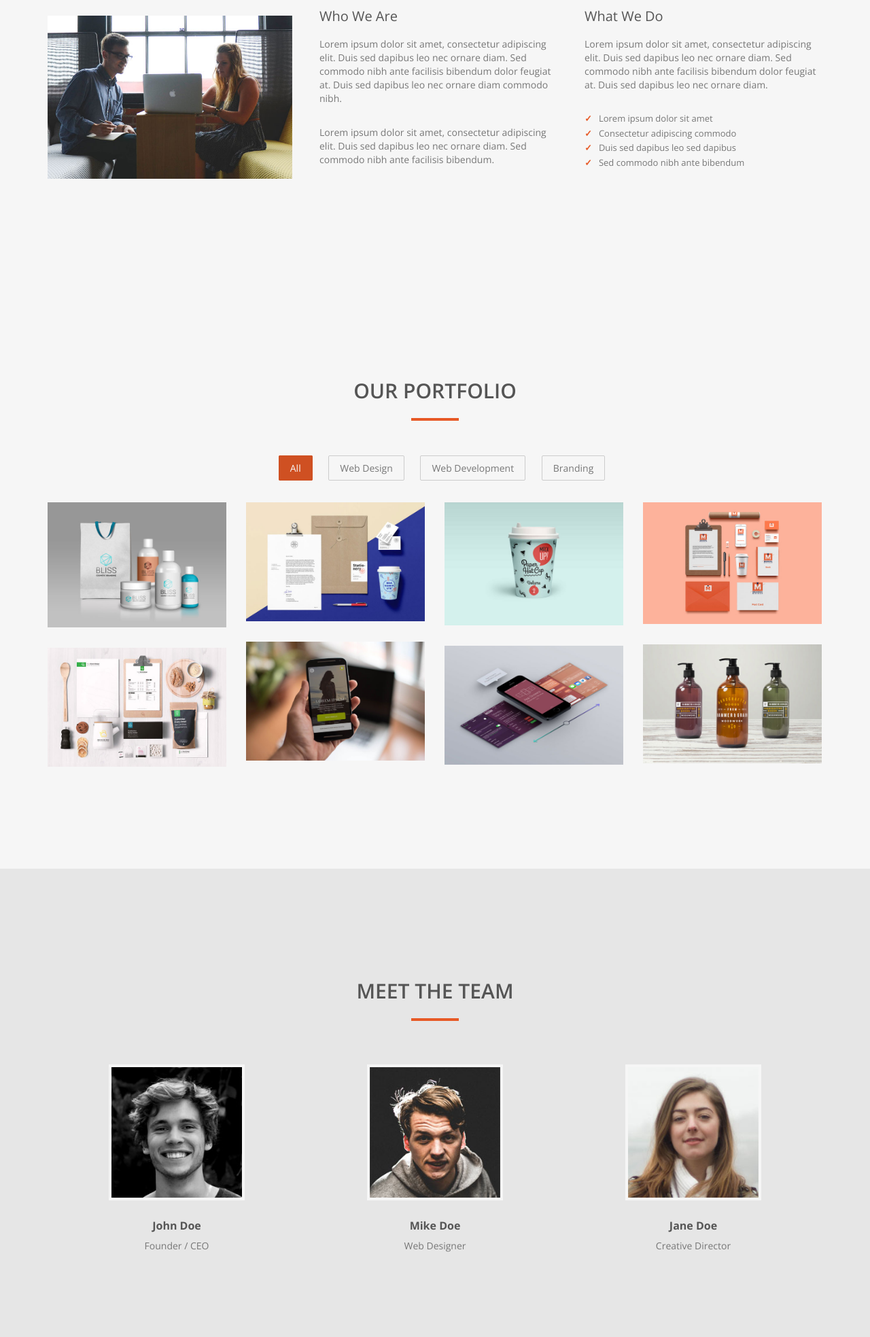
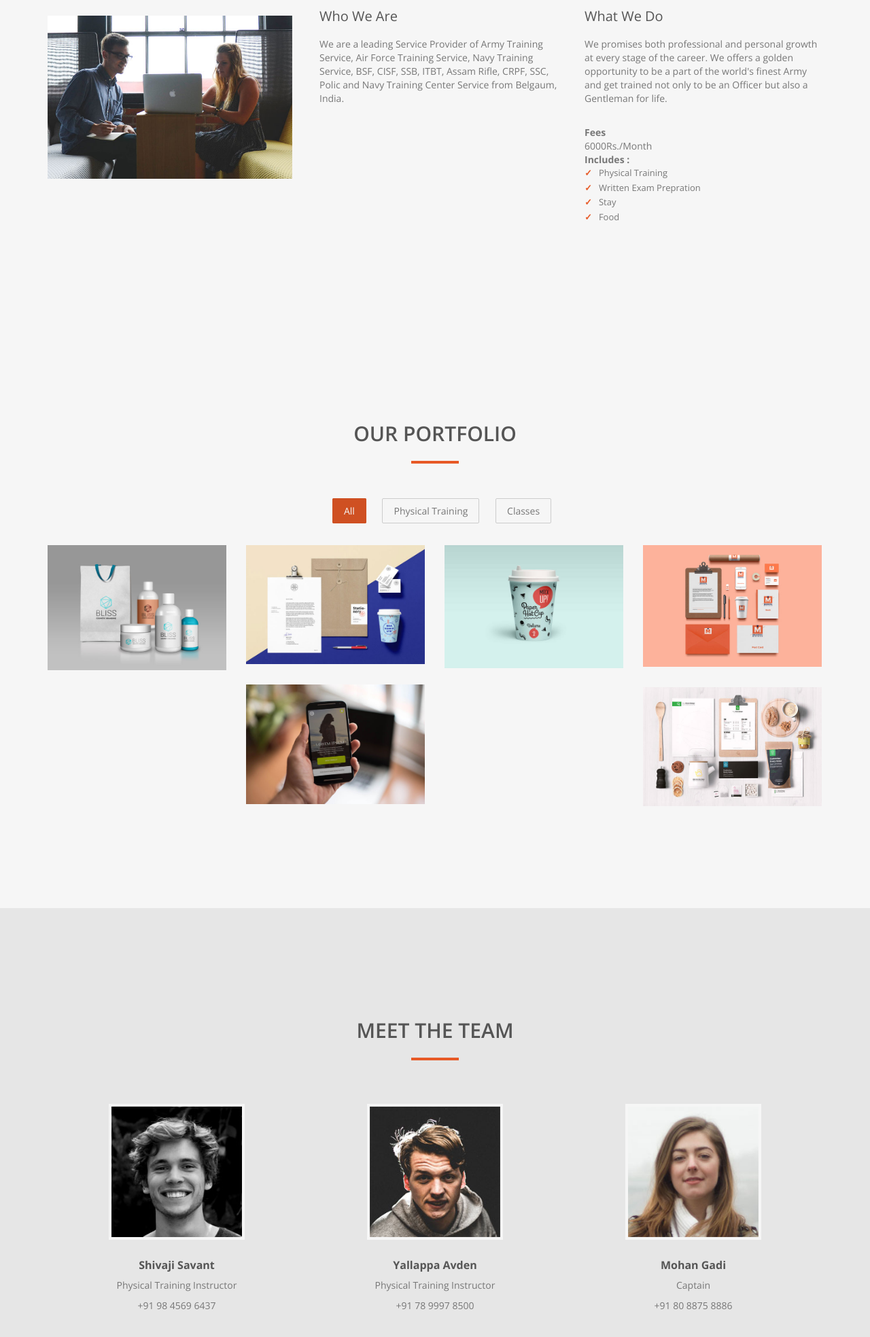
Before and after one commit to shivshankaracademy/shivshankaracademy.github.io, a plain HTML site: page index.html in a window 1280 px wide. Shown: the part 1081-3048 px from the top of the page at 68% size. Drawn offline with nearby package versions, Linux system fonts and the light colour scheme.

Commit message:
all data added

```diff
--- a/index.html
+++ b/index.html
@@ -84,19 +84,26 @@
       <div class="col-md-4">
         <div class="about-text">
           <h4>Who We Are</h4>
-          <p>Lorem ipsum dolor sit amet, consectetur adipiscing elit. Duis sed dapibus leo nec ornare diam. Sed commodo nibh ante facilisis bibendum dolor feugiat at. Duis sed dapibus leo nec ornare diam commodo nibh.</p>
-          <p>Lorem ipsum dolor sit amet, consectetur adipiscing elit. Duis sed dapibus leo nec ornare diam. Sed commodo nibh ante facilisis bibendum. </p>
+          <p>We are a leading Service Provider of Army Training Service, Air Force Training Service,
+            Navy Training Service, BSF, CISF, SSB, ITBT, Assam Rifle, CRPF, SSC, Polic and Navy Training Center Service
+            from Belgaum, India.</p>
         </div>
       </div>
       <div class="col-md-4">
         <div class="about-text">
           <h4>What We Do</h4>
-          <p>Lorem ipsum dolor sit amet, consectetur adipiscing elit. Duis sed dapibus leo nec ornare diam. Sed commodo nibh ante facilisis bibendum dolor feugiat at. Duis sed dapibus leo nec ornare diam.</p>
+          <p>We promises both professional and personal growth at every stage of the career.
+            We offers a golden opportunity to be a part of the world's finest Army and get trained
+            not only to be an Officer but also a Gentleman for life.
+          </p>
+          <div><b>Fees</b></div>
+          <div>6000Rs./Month</div>
+          <div><b>Includes : </b></div>
           <ul>
-            <li>Lorem ipsum dolor sit amet</li>
-            <li>Consectetur adipiscing commodo</li>
-            <li>Duis sed dapibus leo sed dapibus</li>
-            <li>Sed commodo nibh ante bibendum</li>
+            <li>Physical Training</li>
+            <li>Written Exam Prepration</li>
+            <li>Stay</li>
+            <li>Food</li>
           </ul>
         </div>
       </div>
@@ -118,9 +125,9 @@
         <li>
           <ol class="type">
             <li><a href="#" data-filter="*" class="active">All</a></li>
-            <li><a href="#" data-filter=".lorem">Web Design</a></li>
-            <li><a href="#" data-filter=".consectetur">Web Development</a></li>
-            <li><a href="#" data-filter=".dapibus">Branding</a></li>
+            <li><a href="#" data-filter=".lorem">Physical Training</a></li>
+            <li><a href="#" data-filter=".consectetur">Classes</a></li>
+            <!-- <li><a href="#" data-filter=".dapibus">Branding</a></li> -->
           </ol>
         </li>
       </ul>
@@ -178,7 +185,7 @@
               <img src="img/portfolio/05.jpg" class="img-responsive" alt="Project Title"> </a> </div>
           </div>
         </div>
-        <div class="col-xs-6 col-sm-6 col-md-3 col-lg-3 dapibus">
+        <!-- <div class="col-xs-6 col-sm-6 col-md-3 col-lg-3 dapibus">
           <div class="portfolio-item">
             <div class="hover-bg"> <a href="img/portfolio/06.jpg" title="Project description" rel="prettyPhoto">
               <div class="hover-text">
@@ -197,7 +204,7 @@
               </div>
               <img src="img/portfolio/07.jpg" class="img-responsive" alt="Project Title"> </a> </div>
           </div>
-        </div>
+        </div> -->
         <div class="col-xs-6 col-sm-6 col-md-3 col-lg-3 lorem">
           <div class="portfolio-item">
             <div class="hover-bg"> <a href="img/portfolio/08.jpg" title="Project description" rel="prettyPhoto">
@@ -224,24 +231,27 @@
       <div class="col-xs-6 col-md-4 col-sm-6">
         <div class="thumbnail"> <img src="img/team/01.jpg" alt="..." class="img-thumbnail team-img">
           <div class="caption">
-            <h3>John Doe</h3>
-            <p>Founder / CEO</p>
+            <h3>Shivaji Savant</h3>
+            <p>Physical Training Instructor</p>
+            <div>+91 98 4569 6437</div>
           </div>
         </div>
       </div>
       <div class="col-xs-6 col-md-4 col-sm-6">
         <div class="thumbnail"> <img src="img/team/02.jpg" alt="..." class="img-thumbnail team-img">
           <div class="caption">
-            <h3>Mike Doe</h3>
-            <p>Web Designer</p>
+            <h3>Yallappa Avden</h3>
+            <p>Physical Training Instructor</p>
+            <div>+91 78 9997 8500</div>
           </div>
         </div>
       </div>
       <div class="col-xs-6 col-md-4 col-sm-6">
         <div class="thumbnail"> <img src="img/team/03.jpg" alt="..." class="img-thumbnail team-img">
           <div class="caption">
-            <h3>Jane Doe</h3>
-            <p>Creative Director</p>
+            <h3>Mohan Gadi</h3>
+            <p>Captain</p>
+            <div>+91 80 8875 8886</div>
           </div>
         </div>
       </div>
@@ -268,35 +278,36 @@
     <div class="col-md-8 col-md-offset-2">
       <div class="col-md-4">
         <div class="contact-item"> <i class="fa fa-map-marker fa-2x"></i>
-          <p>4321 California St,<br>
-            San Francisco, CA 12345</p>
+          <p>#3742/1, Vaibhav Colony,<br> Rakaskop Rd, Ganeshpur,<br> Belgaum, Karnataka 591108
+            </p>
         </div>
       </div>
       <div class="col-md-4">
         <div class="contact-item"> <i class="fa fa-envelope-o fa-2x"></i>
           <p>shivshankaracademy@gmail.com</p>
-          <p>abcd@gmail.com</p>
         </div>
       </div>
       <div class="col-md-4">
         <div class="contact-item"> <i class="fa fa-phone fa-2x"></i>
-          <p> +1 123 456 1234<br>
-            +1 321 456 1234</p>
+          <p> +91 98 4569 6437<br>
+            +91 78 9997 8500 <br>
+            +91 80 8875 8886
+           </p>
         </div>
       </div>
       <div class="clearfix"></div>
     </div>
     <div class="col-md-8 col-md-offset-2">
       <div class="social">
-        <h3>Follow us</h3>
-        <ul>
+        <h3>Follow us <a href="#"><i class="fa fa-facebook"></i></a></h3>
+        <!-- <ul>
           <li><a href="#"><i class="fa fa-facebook"></i></a></li>
           <li><a href="#"><i class="fa fa-twitter"></i></a></li>
           <li><a href="#"><i class="fa fa-dribbble"></i></a></li>
           <li><a href="#"><i class="fa fa-github"></i></a></li>
           <li><a href="#"><i class="fa fa-instagram"></i></a></li>
           <li><a href="#"><i class="fa fa-linkedin"></i></a></li>
-        </ul>
+        </ul> -->
       </div>
     </div>
   </div>
```
